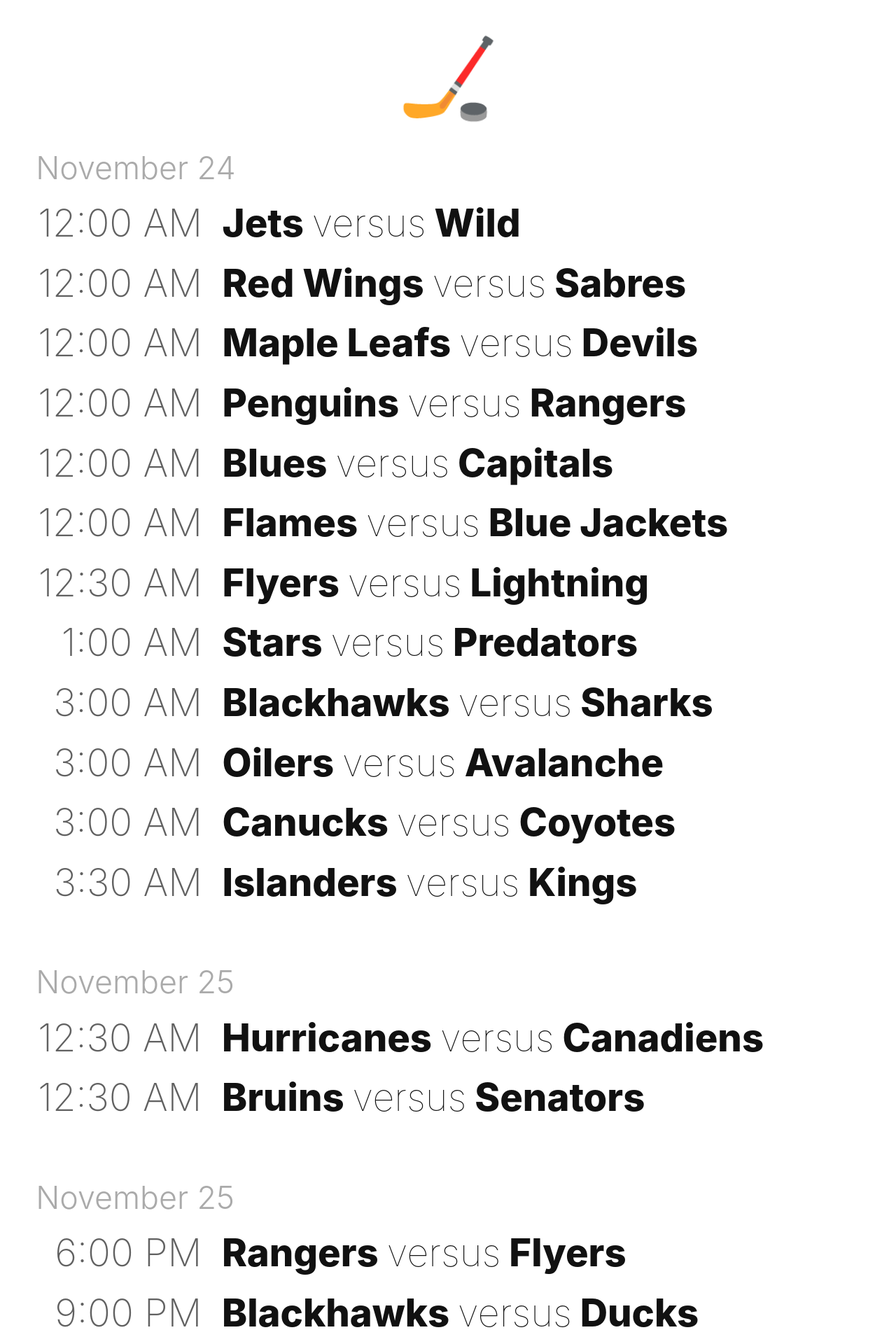
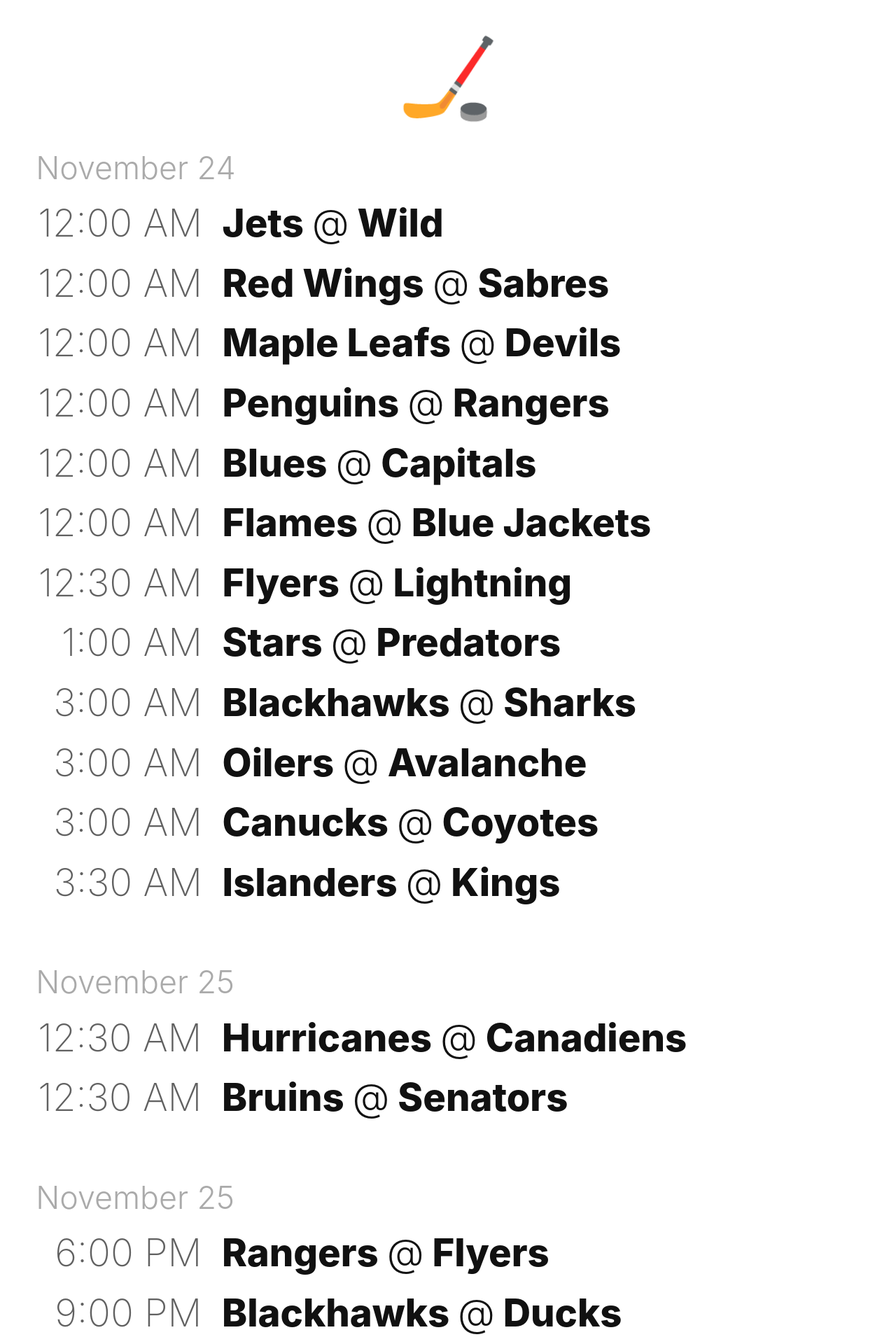
Before and after one commit to tristandunn/hockey, a Jekyll site: the page built from index.html, in a window 1280 px wide. Shown: the top 1920 px of the page at 70% size. Built offline with Jekyll 4.4.1, drawn with Linux system fonts in a browser that asks for light colours; some of the changed text lies outside the part shown.

Commit message:
Use @ instead of versus for games.

```diff
--- a/_includes/css/application.scss
+++ b/_includes/css/application.scss
@@ -76,7 +76,7 @@
     font-weight: 800;
 
     span {
-      font-weight: 100;
+      font-weight: 300;
     }
   }
 }
--- a/index.html
+++ b/index.html
@@ -44,7 +44,7 @@
           </th>
           <td>
             {{ site.data.teams[game.away].name }}
-            <span>versus</span>
+            <span>@</span>
             {{ site.data.teams[game.home].name }}
           </td>
           </tr>
```
